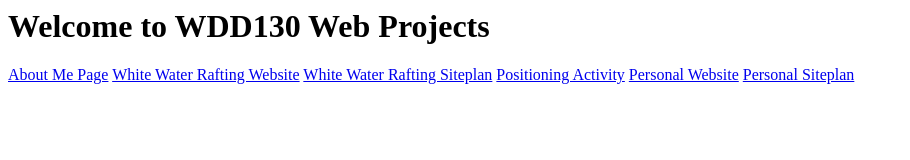
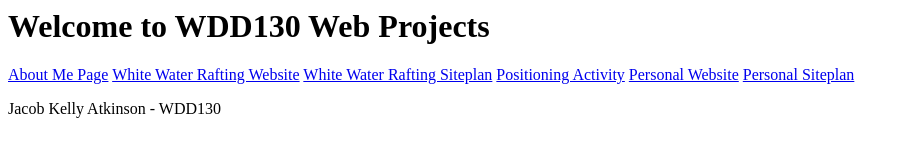
Before and after one commit to Superairjake/WDD_130, a plain HTML site: page about_me/index.html in a window 1280 px wide. Shown: the whole page, without its empty margins (0-910 px from the left). Drawn offline with Linux system fonts and the light colour scheme.

Commit message:
added a paragraph to the homepage

```diff
--- a/about_me/index.html
+++ b/about_me/index.html
@@ -8,3 +8,4 @@
   <a href="#">Personal Website</a>
   <a href="#">Personal Siteplan</a>
 </nav>
+<p>Jacob Kelly Atkinson - WDD130</p>
```
